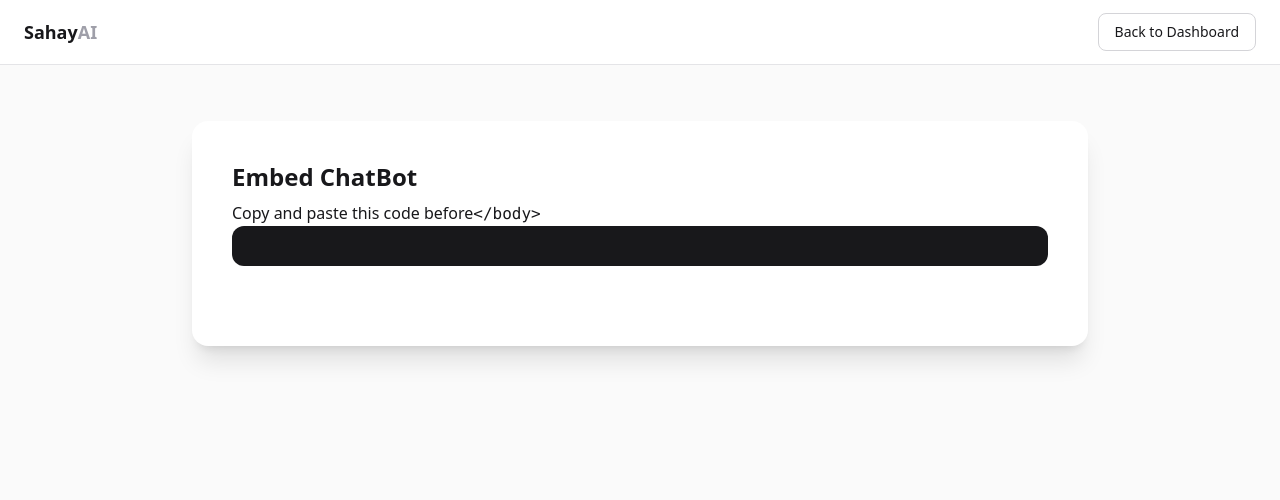
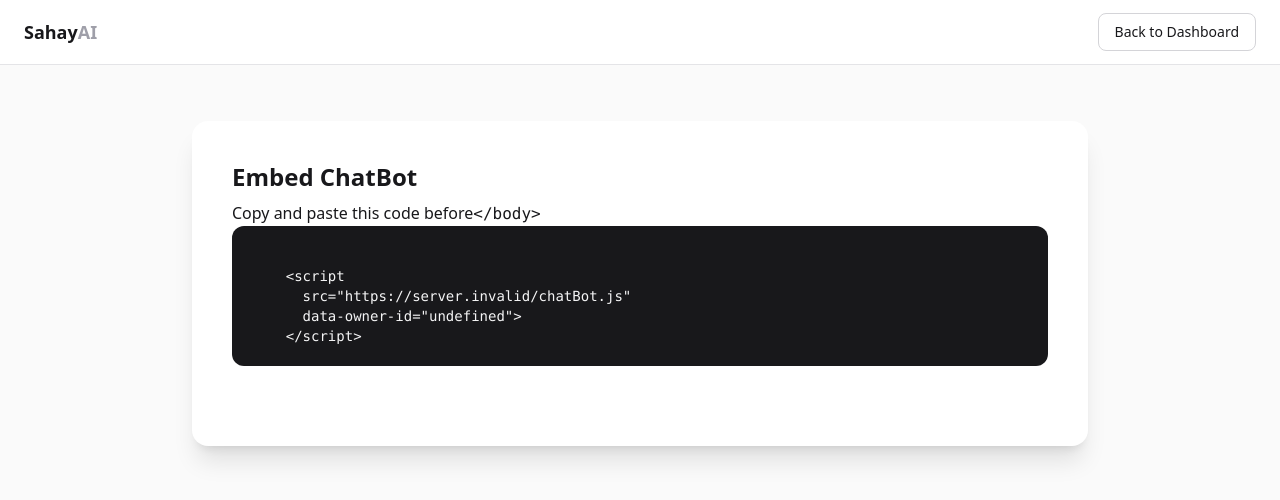
Before and after one commit to vishal290704/Sahay-AI, a Next.js app: page /embed in a window 1280 px wide. Shown: the top 500 px of the page. Built offline with nearby package versions, Linux system fonts and the light colour scheme; no server answers; what @scalekit-sdk/node would draw is missing.

Commit message:
Chat script created

```diff
--- a/src/components/EmbedClient.tsx
+++ b/src/components/EmbedClient.tsx
@@ -5,6 +5,11 @@
 
 function EmbedClient({ ownerId }: { ownerId: string }) {
   const navigate = useRouter();
+  const embedCode = `
+    <script
+      src="${process.env.NEXT_PUBLIC_APP_URL}/chatBot.js"
+      data-owner-id="${ownerId}">
+    </script>`;
   return (
     <div>
       <div className="min-h-screen bg-zinc-50 text-zinc-900">
@@ -32,12 +37,13 @@
             className="w-full max-w-4xl bg-white rounded-2xl shadow-xl p-10"
           >
             <h1 className="text-2xl font-semibold mb-2">Embed ChatBot</h1>
-            <p>Copy and paste this code before<code>&lt;/body&gt;</code></p>
+            <p>
+              Copy and paste this code before<code>&lt;/body&gt;</code>
+            </p>
 
             <div className="relative bg-zinc-900 text-zinc-100 rounded-xl p-5 text-sm font-mono mb-10">
-
+              <pre>{embedCode}</pre>
             </div>
-
           </motion.div>
         </div>
       </div>
```
